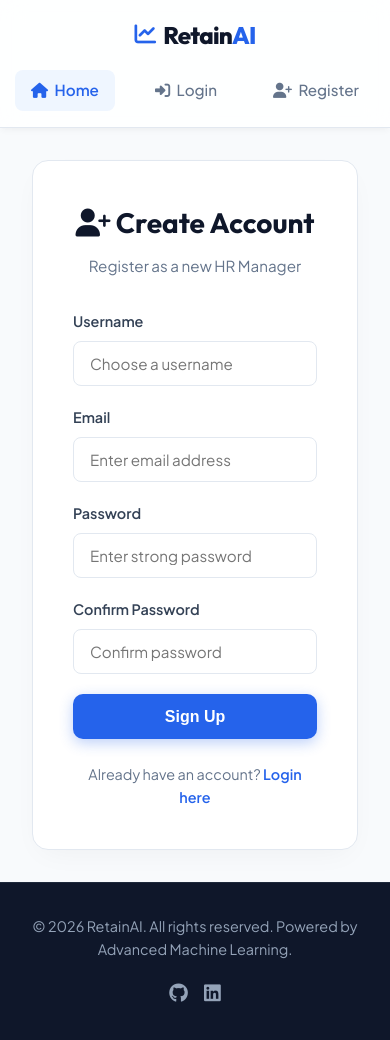
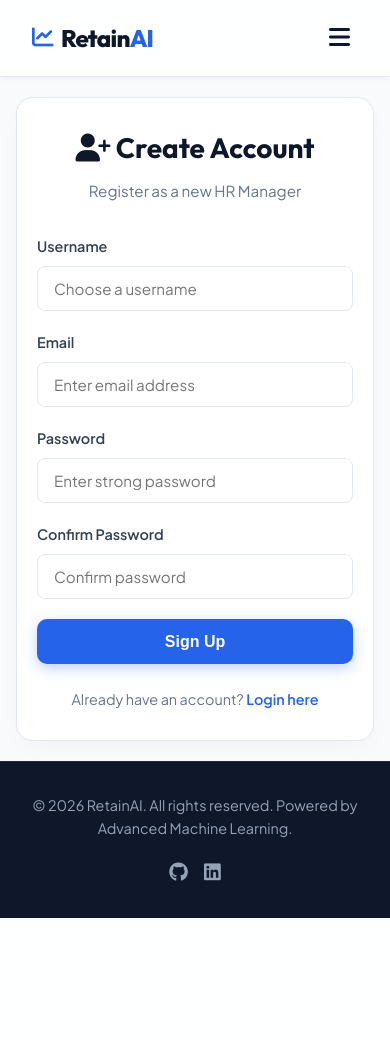
Before and after one commit to AtharvDhiman/employee-attrition-system, a Flask app: page /auth/register in a window 390 px wide. After the commit the page ends 918 px from the top, so only its background shows below. Run offline with Flask 3, Linux system fonts and the light colour scheme; parts of the project's set-up code (start-up, migrations or seed data) failed here and were passed over.

Commit message:
Improve mobile responsiveness for Android and Windows: add collapse navigation menu, wrap tables in scrollable responsive containers, and optimize layouts for smaller viewports

```diff
--- a/app/static/css/style.css
+++ b/app/static/css/style.css
@@ -1107,6 +1107,36 @@ main {
     height: 220px;
 }
 
+/* Nav Toggle styling */
+.nav-toggle {
+    display: none;
+    background: none;
+    border: none;
+    font-size: 1.5rem;
+    color: var(--secondary-color);
+    cursor: pointer;
+    padding: 0.5rem;
+    border-radius: 8px;
+    transition: var(--transition);
+}
+
+.nav-toggle:hover {
+    background-color: var(--primary-light);
+    color: var(--primary-color);
+}
+
+/* Responsive Table Utility */
+.table-responsive {
+    width: 100%;
+    overflow-x: auto;
+    -webkit-overflow-scrolling: touch;
+    margin-bottom: 1rem;
+}
+
+.table-responsive .data-table {
+    min-width: 750px;
+}
+
 /* Responsive adjust */
 @media (max-width: 992px) {
     .profile-layout {
@@ -1118,10 +1148,35 @@ main {
 }
 
 @media (max-width: 768px) {
-    .nav-container, .footer-container {
+    .nav-container {
+        flex-direction: row;
+        flex-wrap: wrap;
+        width: 100%;
+        justify-content: space-between;
+    }
+    .footer-container {
         flex-direction: column;
         gap: 1rem;
         text-align: center;
+    }
+    .nav-toggle {
+        display: block;
+    }
+    .nav-links {
+        display: none;
+        flex-direction: column;
+        width: 100%;
+        gap: 0.5rem;
+        padding-top: 1rem;
+        border-top: 1px solid var(--border-color);
+        margin-top: 0.5rem;
+    }
+    .nav-links.active {
+        display: flex;
+    }
+    .nav-link {
+        width: 100%;
+        justify-content: flex-start;
     }
     .hero-title {
         font-size: 2.5rem;
@@ -1150,3 +1205,21 @@ main {
         width: 100%;
     }
 }
+
+@media (max-width: 576px) {
+    .container-padded, .dashboard-wrapper {
+        padding: 2rem 1.25rem;
+    }
+    .auth-wrapper {
+        padding: 1.25rem 1rem;
+    }
+    .auth-card, .profile-card, .form-card {
+        padding: 1.75rem 1.25rem;
+    }
+    .form-header h1 {
+        font-size: 1.75rem;
+    }
+    .section-header h2 {
+        font-size: 1.85rem;
+    }
+}
--- a/app/templates/dashboard/index.html
+++ b/app/templates/dashboard/index.html
@@ -46,6 +46,7 @@
                 </div>
                 <div class="card-body">
                     {% if recent_predictions %}
+                        <div class="table-responsive">
                             <table class="data-table">
                                 <thead>
                                     <tr>
@@ -80,6 +81,7 @@
                                     {% endfor %}
                                 </tbody>
                             </table>
+                        </div>
                     {% else %}
                         <div class="empty-state">
                             <i class="fa-solid fa-folder-open"></i>
--- a/app/templates/employee/list.html
+++ b/app/templates/employee/list.html
@@ -71,6 +71,7 @@
     <!-- Employees List Table -->
     <div class="dashboard-card list-card">
         {% if employees %}
+            <div class="table-responsive">
                 <table class="data-table">
                     <thead>
                         <tr>
@@ -123,6 +124,7 @@
                         {% endfor %}
                     </tbody>
                 </table>
+            </div>
 
             <!-- Pagination Controls -->
             {% if pagination and pagination.pages > 1 %}
--- a/app/templates/includes/navbar.html
+++ b/app/templates/includes/navbar.html
@@ -4,7 +4,11 @@
             <i class="fa-solid fa-chart-line logo-icon"></i>
             <span>Retain<span class="logo-accent">AI</span></span>
         </a>
-        <ul class="nav-links">
+        <button class="nav-toggle" id="navToggle" aria-label="Toggle navigation">
+            <i class="fa-solid fa-bars menu-icon"></i>
+            <i class="fa-solid fa-xmark close-icon" style="display: none;"></i>
+        </button>
+        <ul class="nav-links" id="navLinks">
             {% if current_user.is_authenticated %}
                 <li><a href="{{ url_for('dashboard.index') }}" class="nav-link"><i class="fa-solid fa-gauge"></i> Dashboard</a></li>
                 <li><a href="{{ url_for('dashboard.cohort_analytics') }}" class="nav-link"><i class="fa-solid fa-people-group"></i> Cohorts</a></li>
@@ -22,3 +26,18 @@
         </ul>
     </div>
 </nav>
+
+<script>
+    document.addEventListener('DOMContentLoaded', function() {
+        const toggle = document.getElementById('navToggle');
+        const links = document.getElementById('navLinks');
+        if (toggle && links) {
+            toggle.addEventListener('click', function() {
+                links.classList.toggle('active');
+                const isExpanded = links.classList.contains('active');
+                toggle.querySelector('.menu-icon').style.display = isExpanded ? 'none' : 'block';
+                toggle.querySelector('.close-icon').style.display = isExpanded ? 'block' : 'none';
+            });
+        }
+    });
+</script>
--- a/app/templates/prediction/history.html
+++ b/app/templates/prediction/history.html
@@ -17,6 +17,7 @@
     <!-- Predictions History Table -->
     <div class="dashboard-card list-card">
         {% if predictions %}
+            <div class="table-responsive">
                 <table class="data-table">
                     <thead>
                         <tr>
@@ -62,6 +63,7 @@
                         {% endfor %}
                     </tbody>
                 </table>
+            </div>
         {% else %}
             <div class="empty-state">
                 <i class="fa-solid fa-list-check"></i>
```
Also changed, not shown: app/templates/dashboard/cohort_analytics.html (+18 -10 lines). Lines whose indentation alone changed are shown as unchanged.
